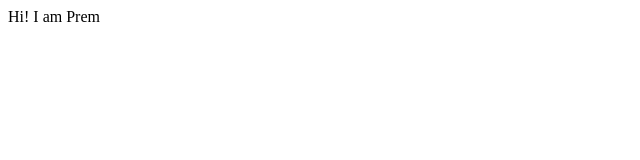
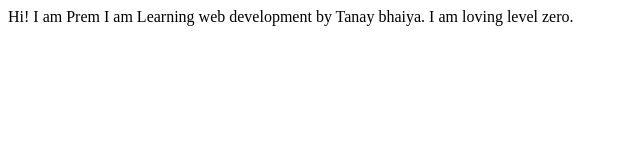
Before and after one commit to Premsingh20/Premsingh-site, a plain HTML site: page index.html in a window 1280 px wide. Shown: the whole page, without its empty margins (0-640 px from the left). Drawn offline with Linux system fonts and the light colour scheme.

Commit message:
refactor added some details

```diff
--- a/index.html
+++ b/index.html
@@ -8,5 +8,7 @@
 </head>
 <body>
     Hi! I am Prem
+    I am Learning web development by Tanay bhaiya.
+    I am loving level zero.
 </body>
 </html>
```
